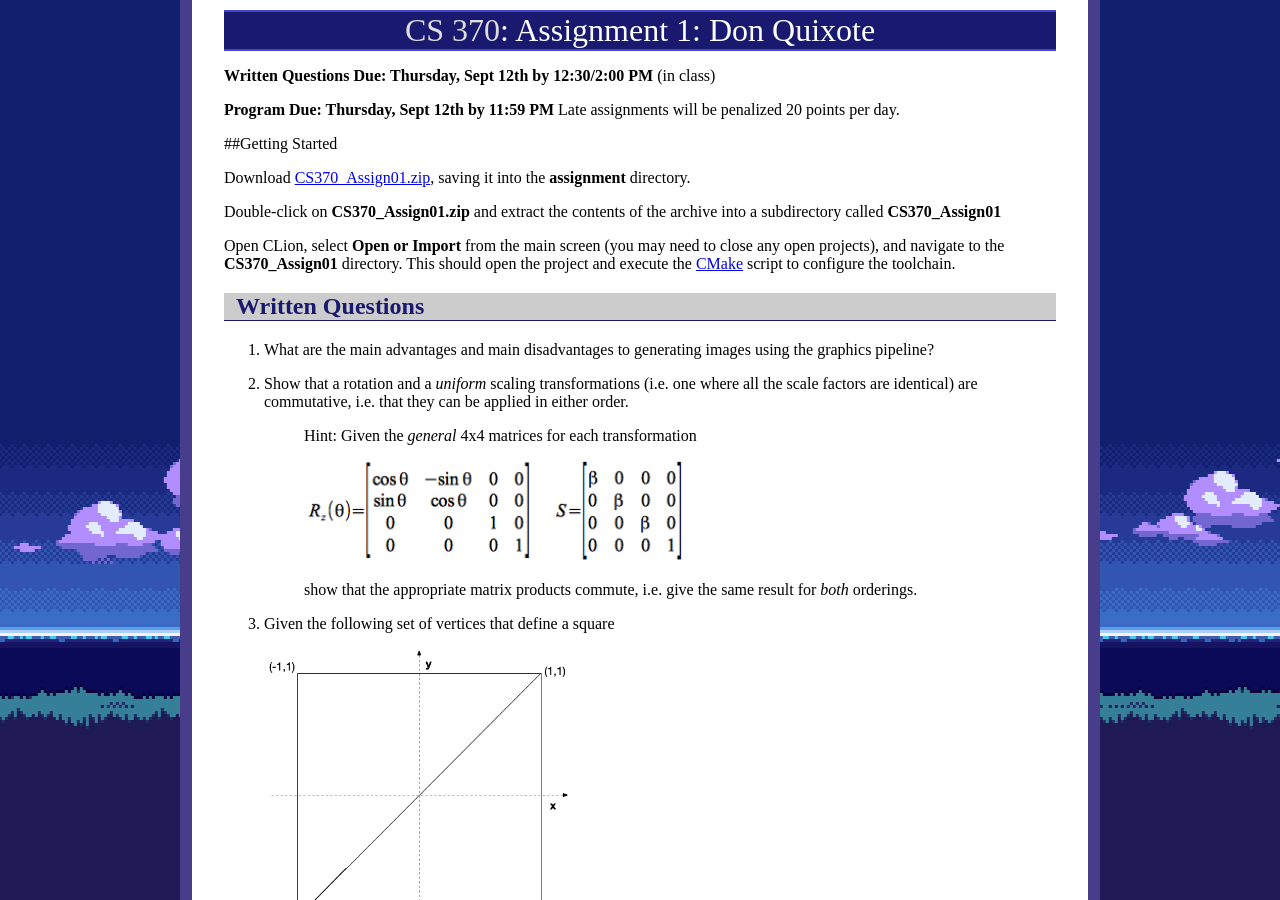
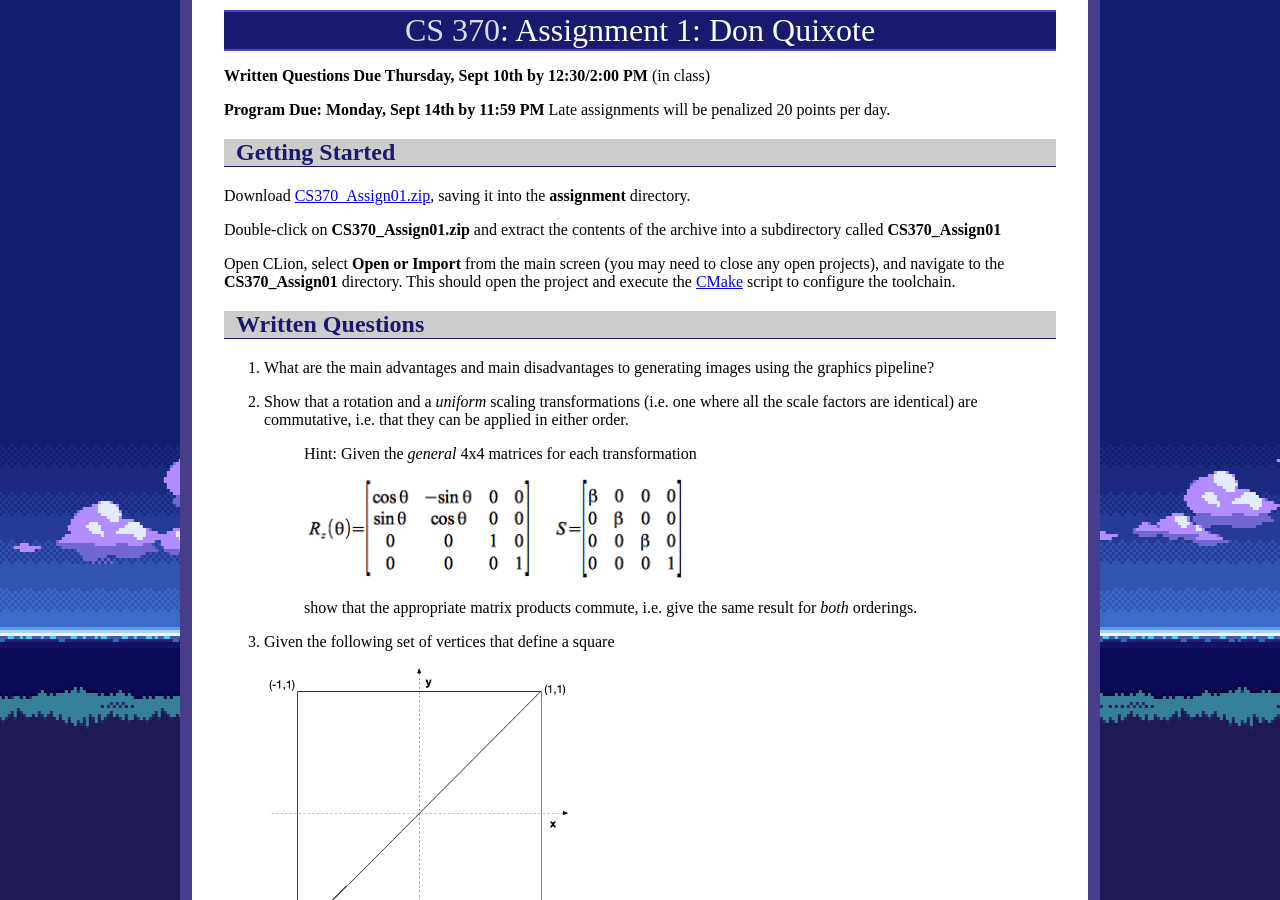
Before and after one commit to ycpcs/cs370-fall2020, a Jekyll site: the page built from assign/assign01.md, in a window 1280 px wide and 900 px high. Built offline with Jekyll 4.4.1, drawn with Linux system fonts in a browser that asks for light colours.

Commit message:
update labs
update labs

```diff
--- a/assign/assign01.md
+++ b/assign/assign01.md
@@ -3,11 +3,11 @@ layout: default
 title: "Assignment 1: Don Quixote"
 ---
 
-**Written Questions Due: Thursday, Sept 12th by 12:30/2:00 PM** (in class)
+**Written Questions Due Thursday, Sept 10th by 12:30/2:00 PM** (in class)
 
-**Program Due: Thursday, Sept 12th by 11:59 PM** Late assignments will be penalized 20 points per day.
+**Program Due: Monday, Sept 14th by 11:59 PM** Late assignments will be penalized 20 points per day.
 
-##Getting Started
+## Getting Started
 
 Download [CS370\_Assign01.zip](src/CS370_Assign01.zip), saving it into the **assignment** directory.
 
```
Also changed, not shown: labs/lab00.md (+1 -1 lines), labs/lab01.md (+1 -1 lines), labs/lab02.md (+1 -1 lines), labs/lab03.md (+1 -1 lines), labs/lab04.md (+1 -1 lines), 1 other file.
